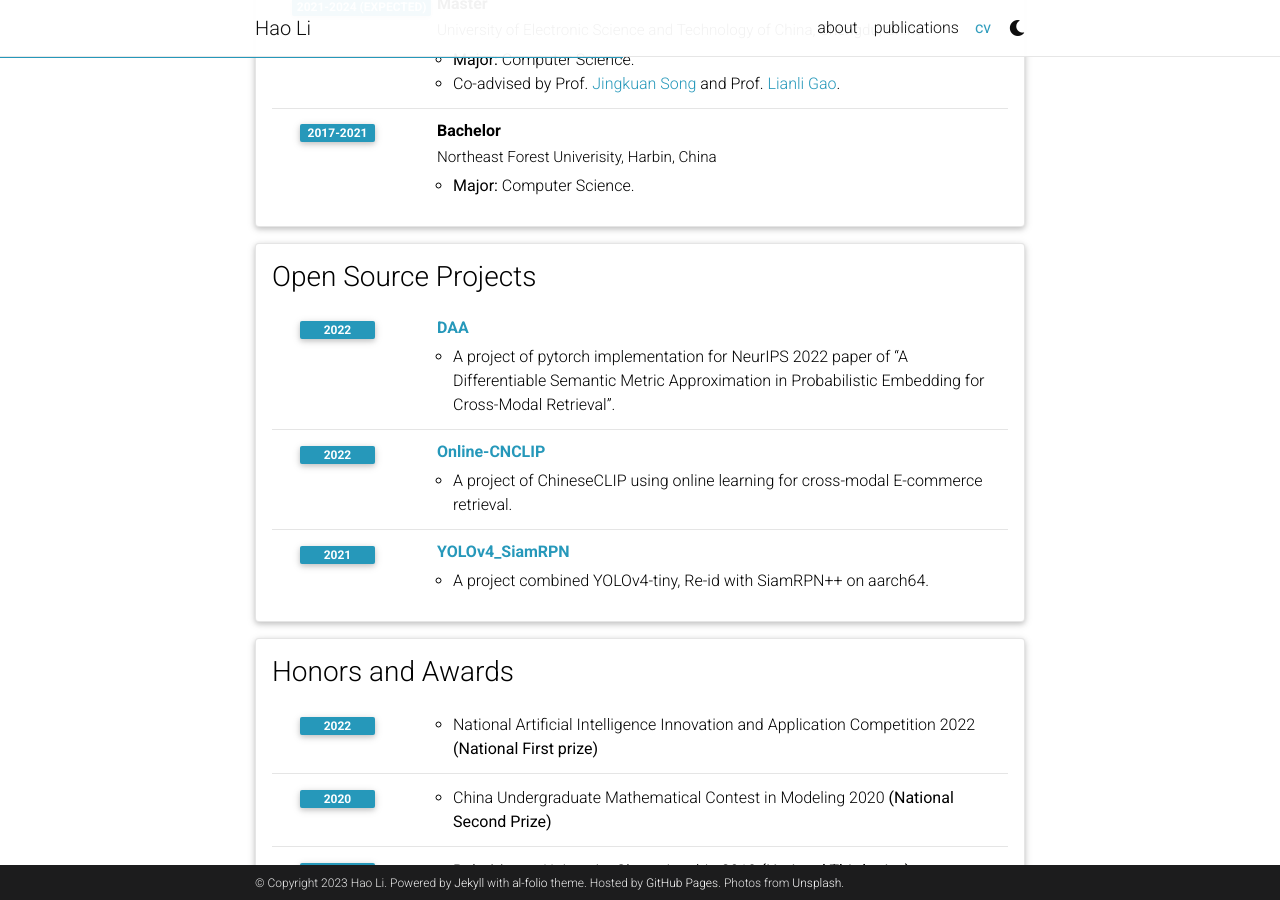
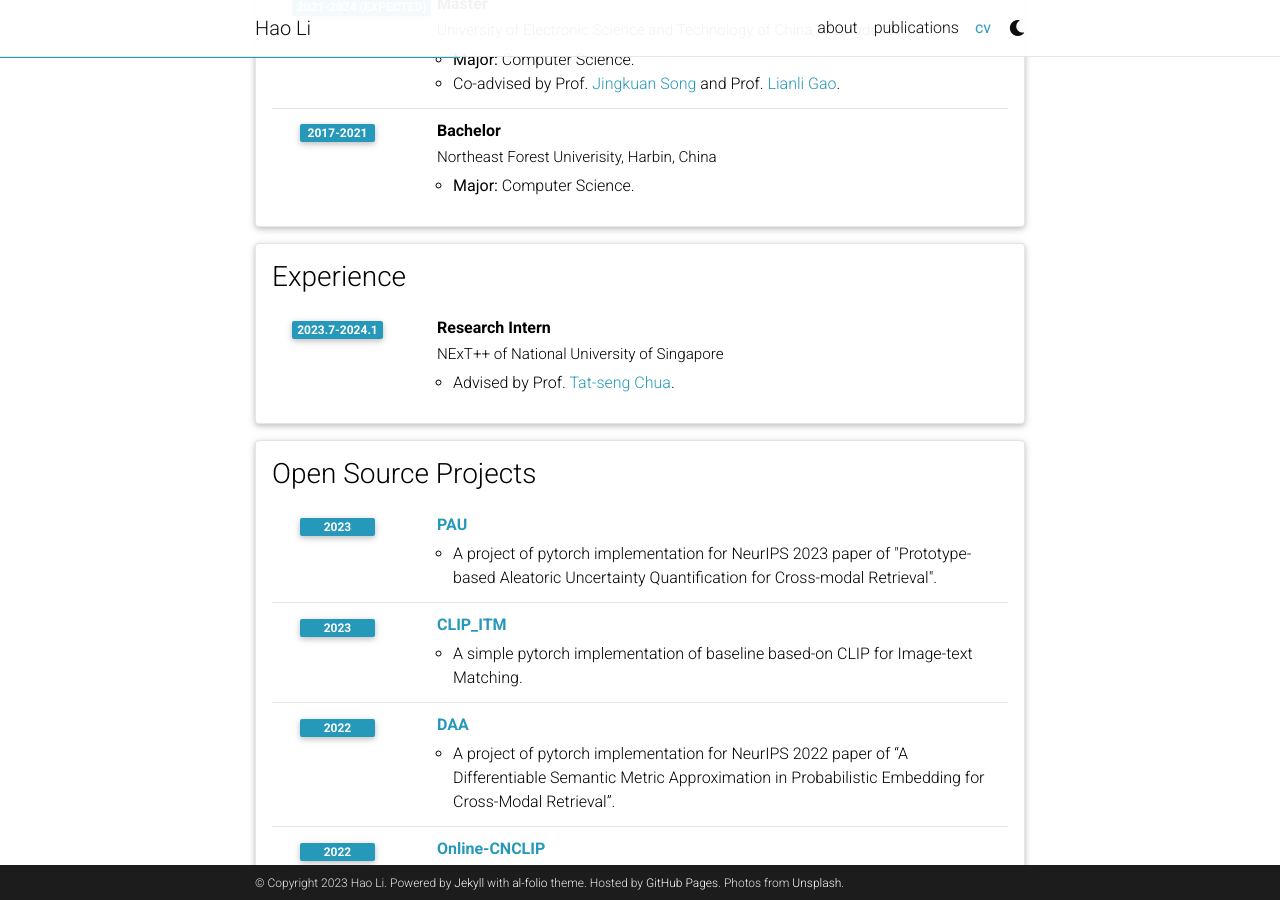
Before and after one commit to leolee99/leolee99.github.io, a Jekyll site: the page built from _pages/cv.md, in a window 1280 px wide and 900 px high, scrolled down 441 px. Built offline with Jekyll 4.4.1, drawn with Linux system fonts in a browser that asks for light colours; comment, search, counter and statistics services are not loaded; a style sheet for code colours, icons or effects is not loaded.

Commit message:
Update cv.yml

```diff
--- a/_data/cv.yml
+++ b/_data/cv.yml
@@ -21,15 +21,14 @@
       description:
         - "<b>Major:</b> Computer Science."
 
-# - title: Experience
-#   type: time_table
-#   contents:
-#     - title: Professor of Theoretical Physics
-#       institution: Institute for Advanced Study, Princeton University
-#       year: 1933 - 1955
-#       description:
-#         - Description 1.
-#         - Description 2.
+- title: Experience
+  type: time_table
+  contents:
+     - title: Research Intern
+       institution: NExT++ of National University of Singapore
+       year: 2023.7-2024.1
+       description:
+        - Advised by Prof. <a href="https://www.chuatatseng.com/">Tat-seng Chua</a>.
 #         - title: Description 3.
 #           contents:
 #             - Sub-description 1.
@@ -57,17 +56,20 @@
 - title: Open Source Projects
   type: time_table
   contents:
+    - title: <a href="https://github.com/leolee99/PAU">PAU</a>
+      year: 2023
+      description: A project of pytorch implementation for NeurIPS 2023 paper of "Prototype-based Aleatoric Uncertainty Quantification for Cross-modal Retrieval".
+    - title: <a href="https://github.com/leolee99/CLIP_ITM">CLIP_ITM</a>
+      year: 2023
+      description: A simple pytorch implementation of baseline based-on CLIP for Image-text Matching.
     - title: <a href="https://github.com/VL-Group/2022-NeurIPS-DAA">DAA</a>
       year: 2022
       description: A project of pytorch implementation for NeurIPS 2022 paper of “A Differentiable Semantic Metric Approximation in Probabilistic Embedding for Cross-Modal Retrieval”.
-
     - title: <a href="https://github.com/leolee99/Online-CNCLIP">Online-CNCLIP</a>
       year: 2022
       description: A project of ChineseCLIP using online learning for cross-modal E-commerce retrieval.
 
-    - title: <a href="https://github.com/leolee99/YOLOv4_SiamRPN">YOLOv4_SiamRPN</a>
-      year: 2021
-      description: A project combined YOLOv4-tiny, Re-id with SiamRPN++ on aarch64.
+
 
 - title: Honors and Awards
   type: time_table
```
